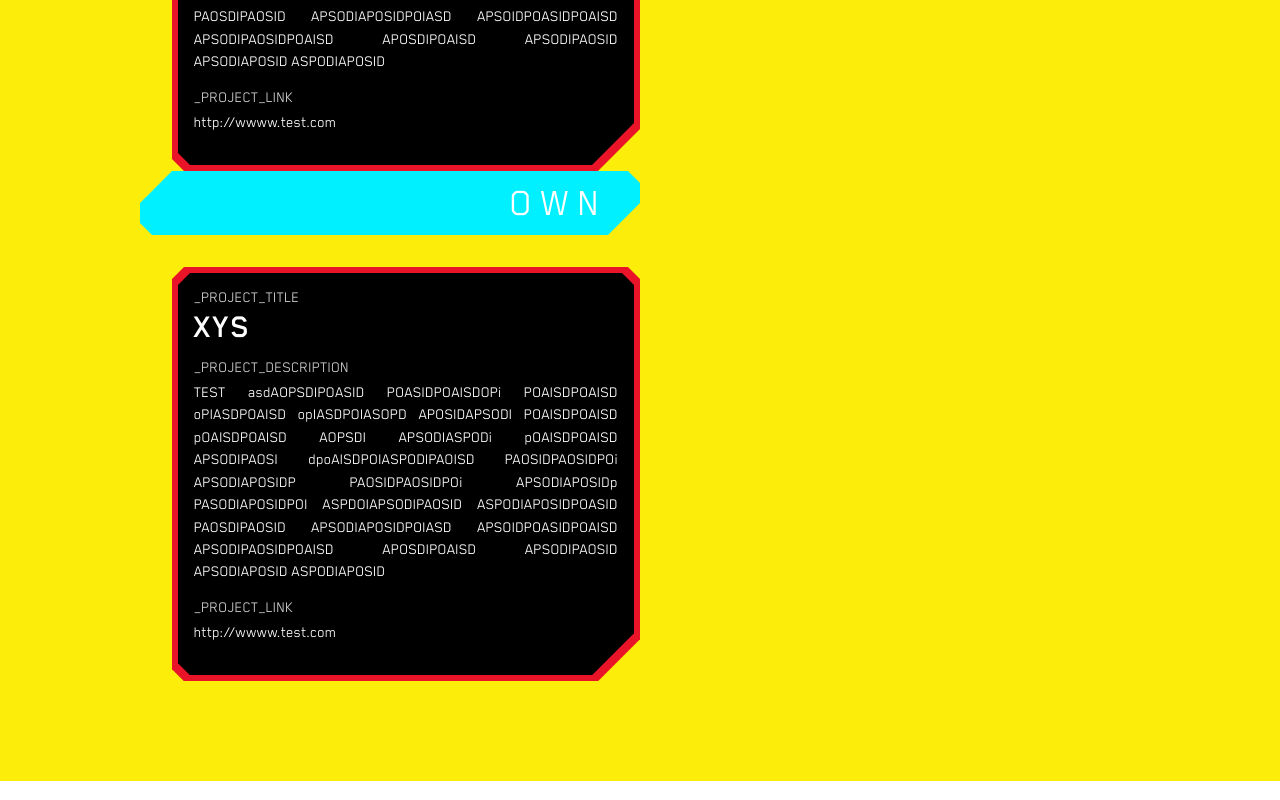
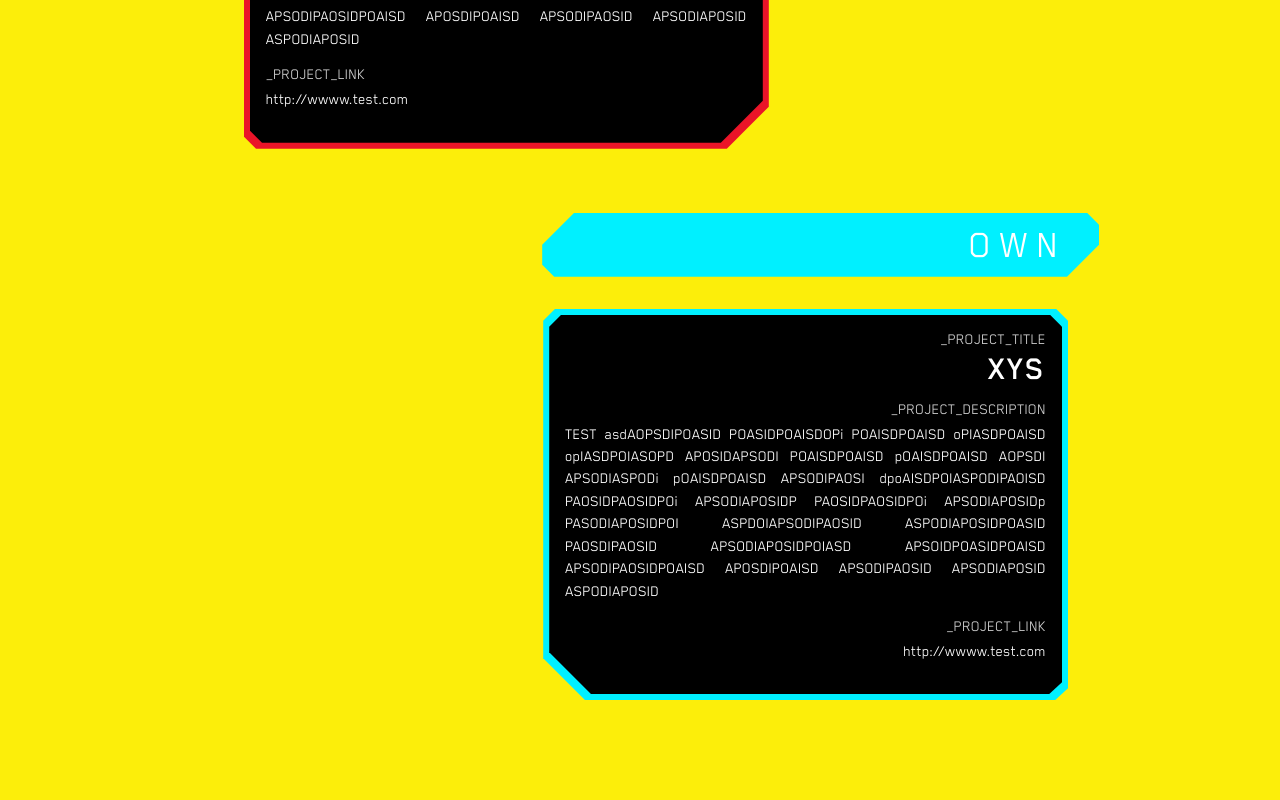
Before and after one commit to Domino731/my-world, a React (Vite) app: page / in a window 1280 px wide. Shown: the part 3365-4165 px from the top of the page. Built offline with nearby package versions, Linux system fonts and the light colour scheme.

Commit message:
feature - cp projects - own project box

```diff
--- a/src/modules/cyberpunk/projects/CpProjects.tsx
+++ b/src/modules/cyberpunk/projects/CpProjects.tsx
@@ -14,6 +14,7 @@ export const CpProjects = () => {
         <SubTitle title="The most important part of being a programmer. I put my heart into it, and user experience at first place."/>
         <div className={styles.content}>
             {/* COMMERCIAL PROJECTS */}
+            <div className={styles.commercialProjects}>
             <div className={styles.projectsList}>
                 <h3 className={`${styles.projectsListTitle} ${styles.projectsListTitleCommercial}`}>
                     COMMERCIAL
@@ -33,25 +34,27 @@ export const CpProjects = () => {
                     </li>)}
                 </ul>
             </div>
-
+            </div>
             {/* OWN PROJECTS */}
+            <div className={styles.ownProjects}>
                 <div className={styles.projectsList}>
                     <h3 className={`${styles.projectsListTitle} ${styles.projectsListTitleOwn}`}>
                         OWN
                     </h3>
                     <ul className={`${styles.list} ${styles.projectsListCommercial}`}>
-                    {commercialProjects.map(({title, description, linkTitle}) =>                     <li className={styles.projectsListItem}>
+                        {commercialProjects.map(({title, description, linkTitle}) => <li className={`${styles.projectsListItem} ${styles.projectsListItemOwn}`}>
                             <div className={styles.projectsListItemContent}>
                                 <DataHeader title="_PROJECT_TITLE"/>
                                 <p className={`${styles.projectText} ${styles.projectTitle}`}>{title}</p>
                                 <DataHeader title="_PROJECT_DESCRIPTION"/>
                                 <p className={`${styles.projectText} ${styles.projectDescription}`}> {description}</p>
                                 <DataHeader title="_PROJECT_LINK"/>
-                            <p className={`${styles.projectText} ${styles.projectDescription}`}>{linkTitle}</p>
+                                <p className={`${styles.projectText} ${styles.projectDescription} ${styles.ownProjectLink}`}>{linkTitle}</p>
                             </div>
                         </li>)}
                     </ul>
                 </div>
             </div>
+        </div>
     </section>
 }
--- a/src/modules/cyberpunk/projects/styles.module.scss
+++ b/src/modules/cyberpunk/projects/styles.module.scss
@@ -38,11 +38,23 @@
   background: $light-blue;
   text-align: right;
   padding-right: 32px;
+  transform: translate(31px, 0px);
 }
 
 .projectsList {
-  width: 50%;
+  width: 60%;
   position: relative;
+}
+
+.commercialProjects {
+  padding-left: 72px;
+}
+
+.ownProjects {
+  display: flex;
+  justify-content: flex-end;
+  padding-right: 72px;
+  margin-top: 64px;
 }
 
 .projectsListCommercial {
@@ -58,6 +70,12 @@
   background: $red;
   clip-path: polygon(0% calc(100% - 12px), 12px 100%, calc(100% - 42px) 100%, 100% calc(100% - 42px), 100% 12px, calc(100% - 12px) 0%, 12px 0%, 0% 12px);
   position: relative;
+}
+
+.projectsListItemOwn {
+  clip-path: polygon(0% calc(100% - 42px), 42px 100%, calc(100% - 13px) 100%, 100% calc(100% - 12px), 100% 12px, calc(100% - 12px) 0%, 12px 0%, 0% 12px);
+  background: $light-blue;
+  text-align: right !important;
 }
 
 .projectsListItemContent {
@@ -83,3 +101,7 @@
   text-align: justify;
   line-height: 1.4em;
 }
+
+.ownProjectLink {
+  text-align: right;
+}
```
Lines whose indentation alone changed are shown as unchanged.
